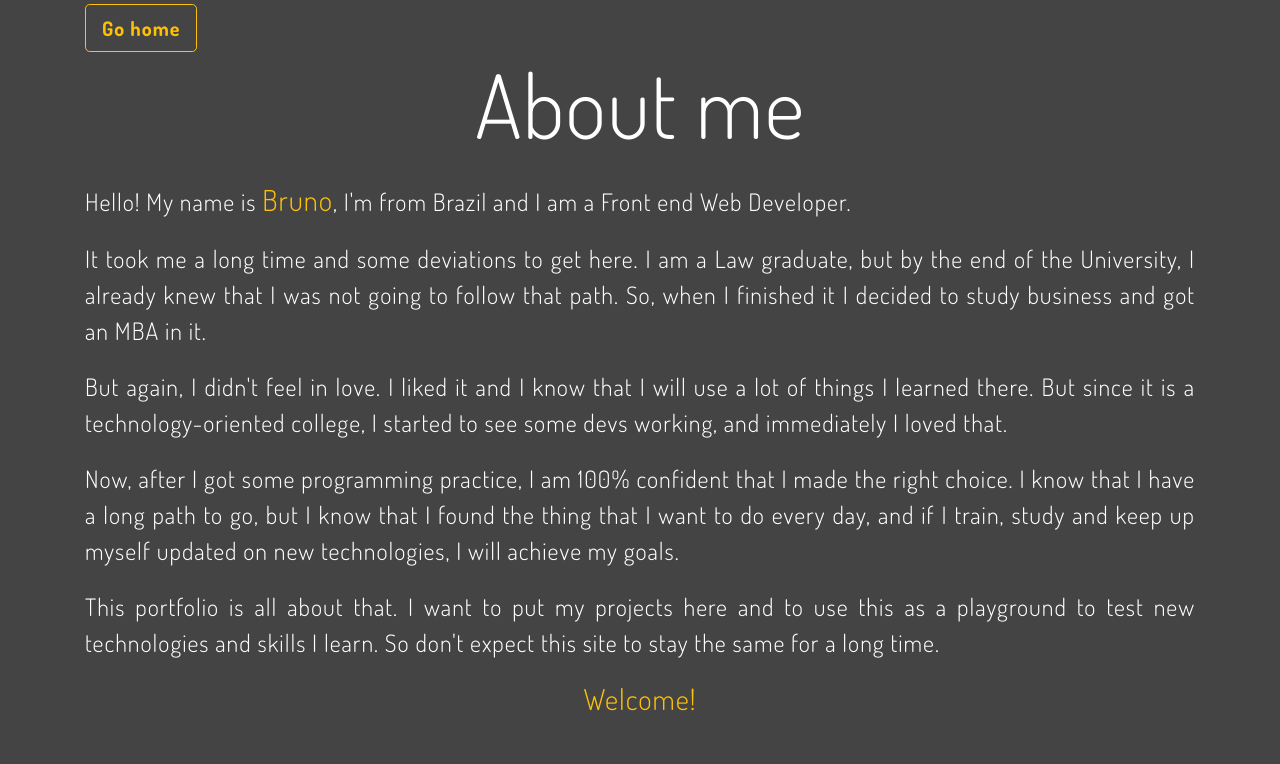
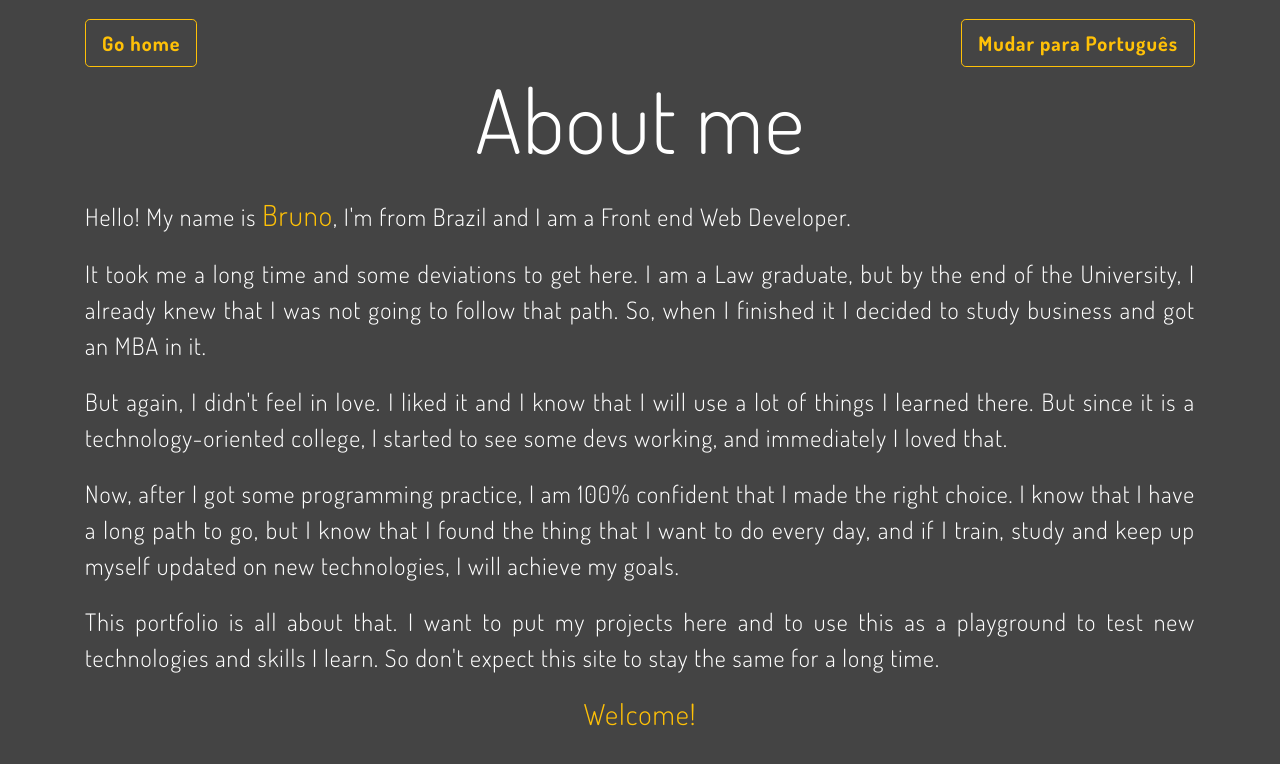
Before and after one commit to bruno-gurgel/portfolio, a React (Create React App) app: page /about in a window 1280 px wide. Shown: the top 764 px of the page. Built offline with nearby package versions, Linux system fonts and the light colour scheme.

Commit message:
feat: Added option to change language

```diff
--- /dev/null
+++ b/src/features/about/AboutPortuguese.js
@@ -0,0 +1,57 @@
+import React from "react";
+import Container from "react-bootstrap/Container";
+import styles from "./about.module.css";
+import { Link } from "react-router-dom";
+import Button from "react-bootstrap/Button";
+
+export default function AboutPortuguese({ onUpdateLanguage }) {
+	return (
+		<Container className={styles.AboutContainer}>
+			<div className={styles.navBtnsBox}>
+				<Link to="/">
+					<Button variant="outline-warning" size="lg" className="mt-1">
+						<strong>Voltar</strong>
+					</Button>
+				</Link>
+				<Button
+					variant="outline-warning"
+					size="lg"
+					className="mt-1"
+					onClick={() => onUpdateLanguage("english")}
+				>
+					<strong>Change to English</strong>
+				</Button>
+			</div>
+			<h1 className="display-2 text-center">Sobre mim</h1>
+
+			<p className={styles.text}>
+				Olá! Meu nome é <span className={styles.span}>Bruno</span>, e eu sou um
+				desenvolvedor Front-end.
+			</p>
+			<p className={styles.text}>
+				Levei muito tempo e alguns desvios para chegar aqui. Sou formado em Direito, mas com
+				o fim da Universidade já sabia que não iria seguir esse caminho. Então, quando
+				terminei, decidi estudar administração e fiz um MBA na área.
+			</p>
+			<p className={styles.text}>
+				Mas, novamente, eu não me sentia apaixonado. Gostei e sei que vou aproveitar muito o
+				que aprendi lá. Mas por ser uma faculdade voltada para a tecnologia, comecei a ver
+				alguns desenvolvedores trabalhando e imediatamente me apaixonei pela área.
+			</p>
+			<p className={styles.text}>
+				Agora, depois de adquirir prática com programação, estou 100% confiante de que fiz a
+				escolha certa. Sei que tenho um longo caminho a percorrer, mas sei que encontrei o
+				que quero fazer todos os dias, e se treinar, estudar e me manter atualizado em novas
+				tecnologias, alcançarei meus objetivos.
+			</p>
+			<p className={styles.text}>
+				Este portfólio tem tudo a ver com isso. Quero colocar meus projetos aqui e usar isso
+				como um playground para testar novas tecnologias e habilidades que aprender pelo
+				caminho. Portanto, não espere que este site permaneça o mesmo por muito tempo.
+			</p>
+			<p className="text-center">
+				<span className={styles.span}>Seja bem vindo(a)!</span>
+			</p>
+		</Container>
+	);
+}
--- a/src/features/about/about.module.css
+++ b/src/features/about/about.module.css
@@ -1,3 +1,12 @@
+.AboutContainer {
+	padding: 15px;
+}
+
+.navBtnsBox {
+	display: flex;
+	justify-content: space-between;
+}
+
 .text {
 	text-align: justify;
 	font-size: 1.5rem;
--- a/src/features/about/index.js
+++ b/src/features/about/index.js
@@ -1,17 +1,34 @@
-import React from "react";
+import React, { useState } from "react";
 import Container from "react-bootstrap/Container";
 import styles from "./about.module.css";
 import { Link } from "react-router-dom";
 import Button from "react-bootstrap/Button";
+import AboutPortuguese from "./AboutPortuguese";
 
 export default function About() {
+	const [language, updateLanguage] = useState("english");
+
+	if (language === "portuguese") {
+		return <AboutPortuguese onUpdateLanguage={updateLanguage} />;
+	}
+
 	return (
-		<Container>
-			<Link to="/">
-				<Button variant="outline-warning" size="lg" className="mt-1">
-					<strong>Go home</strong>
+		<Container className={styles.AboutContainer}>
+			<div className={styles.navBtnsBox}>
+				<Link to="/">
+					<Button variant="outline-warning" size="lg" className="mt-1">
+						<strong>Go home</strong>
+					</Button>
+				</Link>
+				<Button
+					variant="outline-warning"
+					size="lg"
+					className="mt-1"
+					onClick={() => updateLanguage("portuguese")}
+				>
+					<strong>Mudar para Português</strong>
 				</Button>
-			</Link>
+			</div>
 			<h1 className="display-2 text-center">About me</h1>
 
 			<p className={styles.text}>
```
